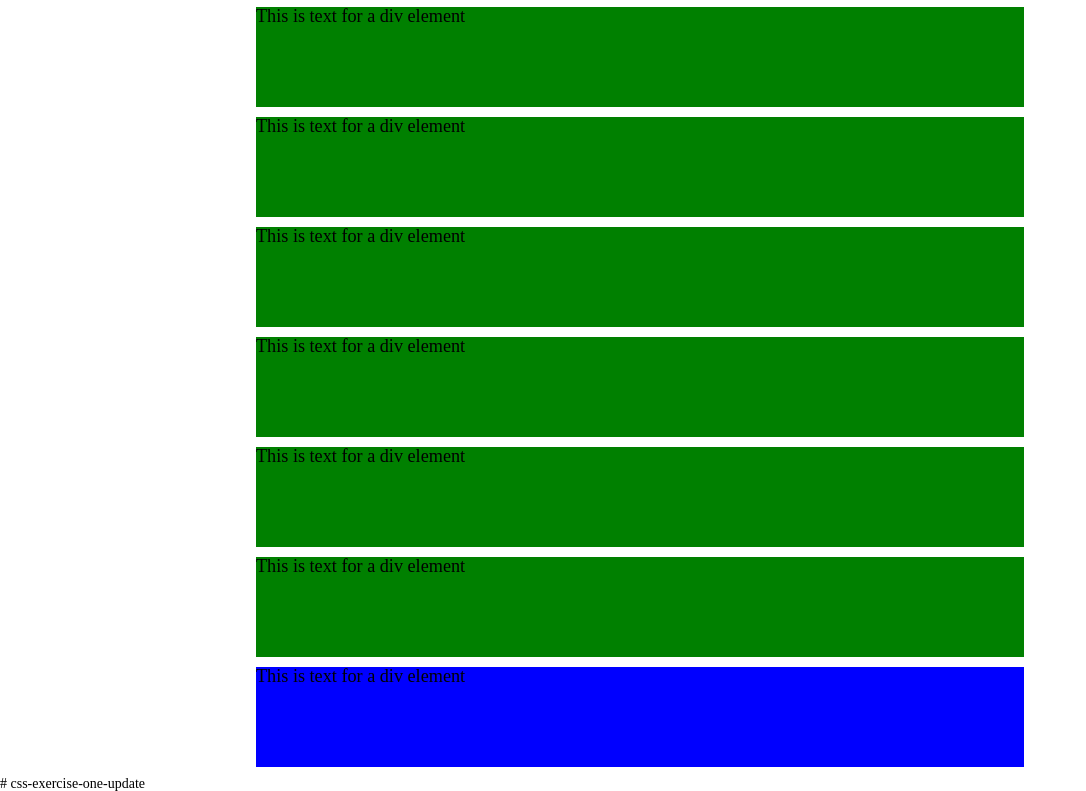
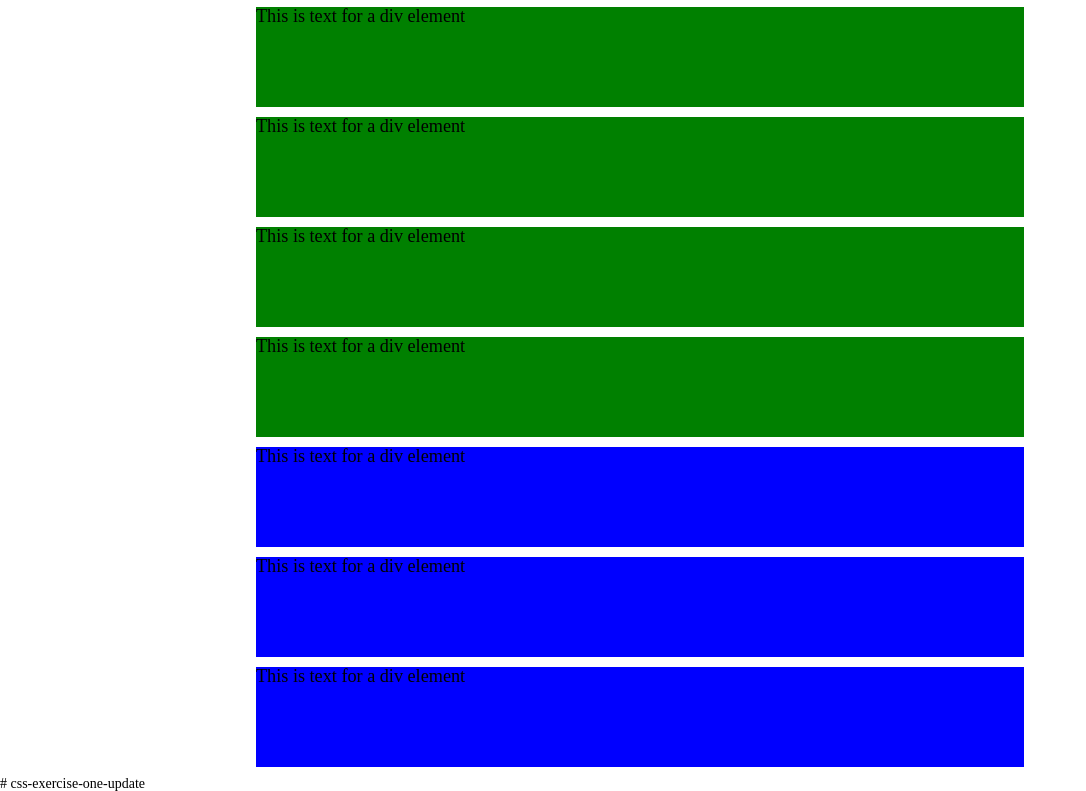
Before and after one commit to cyanabanana/css-exercise-one-update, a plain HTML site: page index.html in a window 1280 px wide. Shown: the part 333-1124 px from the top of the page, without its empty margins (0-1086 px from the left). Drawn offline with Linux system fonts and the light colour scheme.

Commit message:
update index.html for assignment revison

```diff
--- a/index.html
+++ b/index.html
@@ -32,10 +32,10 @@
       <div class="element">
         <h3>This is text for a div element</h3>
       </div>
-      <div class="element">
+      <div class="color">
         <h3>This is text for a div element</h3>
       </div>
-      <div class="element">
+      <div class="color">
         <h3>This is text for a div element</h3>
       </div>
 
@@ -43,7 +43,6 @@
         <h3>This is text for a div element</h3>
       </div>
 
-      <div class="insert class name"> </div>
 
     </section>
   </body>
```
